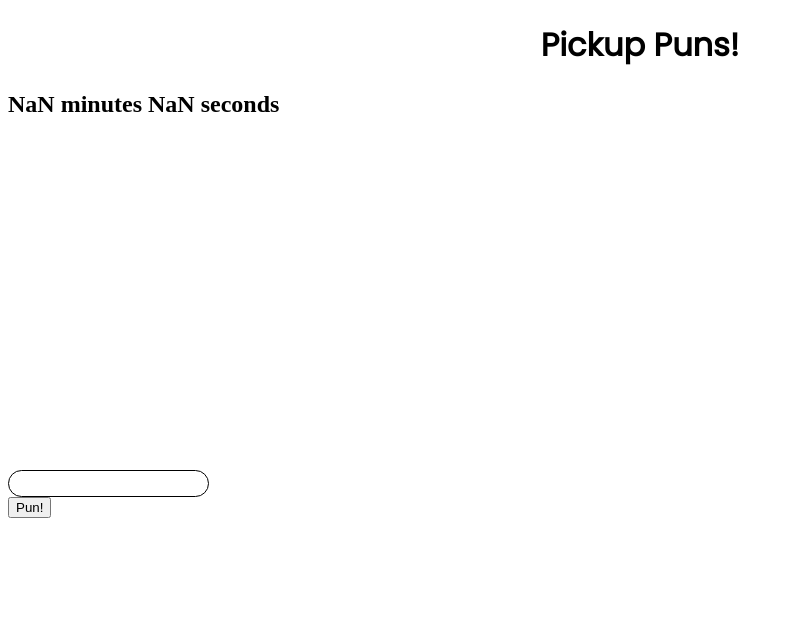
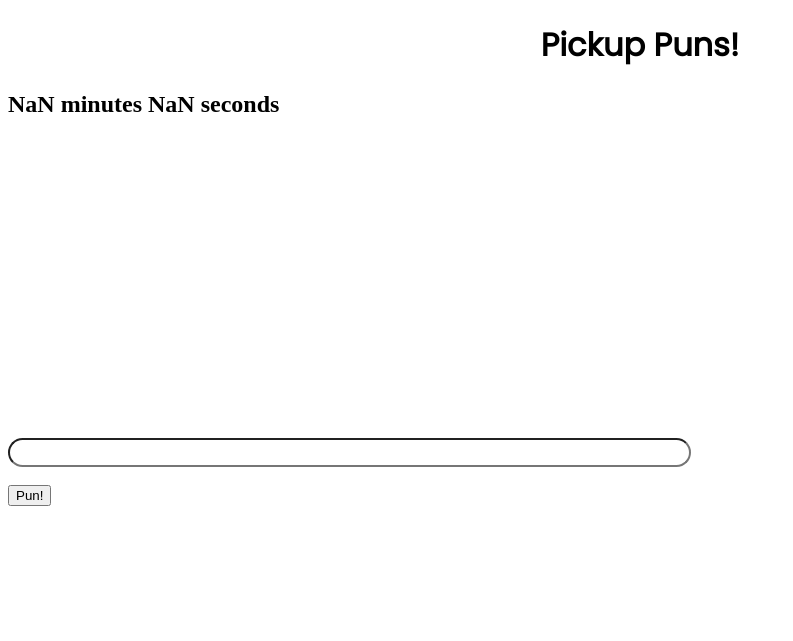
Before and after one commit to areyoualex/PickupPuns, a website: page index.html in a window 1280 px wide. Shown: the whole page, without its empty margins (0-793 px from the left). Drawn offline with nearby package versions, Linux system fonts and the light colour scheme; no server answers.

Commit message:
stuff
added some stuff

```diff
--- a/style.css
+++ b/style.css
@@ -7,9 +7,10 @@ input
 {
   -moz-border-radius: 15px;
  border-radius: 15px;
+    -ms-wrap-margin:
     border:solid 1px black;
     padding:5px;
-    width: 100%;
+    width: 350%;
     height: 15px;
 }
 
@@ -18,10 +19,12 @@ input
 }
 
 #punlist {
-  float: left;
+  /*float: middle;
+  */
   width: 100%;
   height: 60%;
   overflow-y: scroll;
+  margin:auto
 }
 
 #puninput {
```
Also changed, not shown: index.html (+3 -1 lines).
